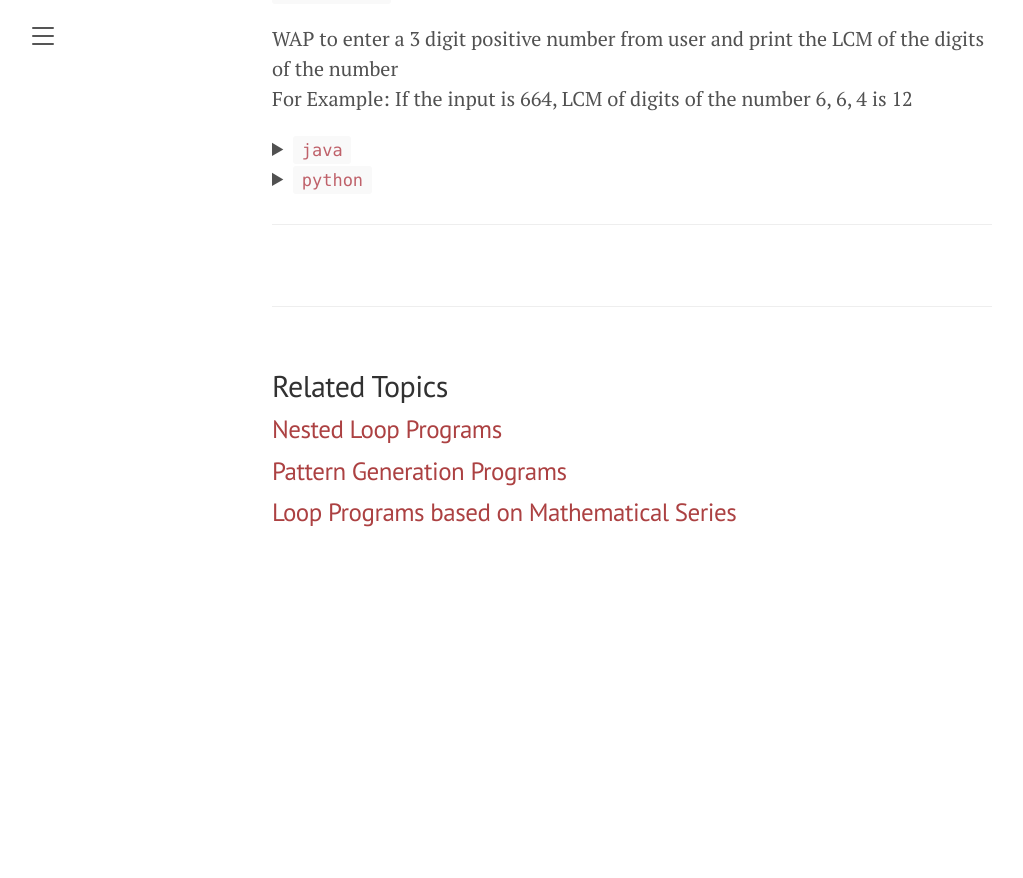
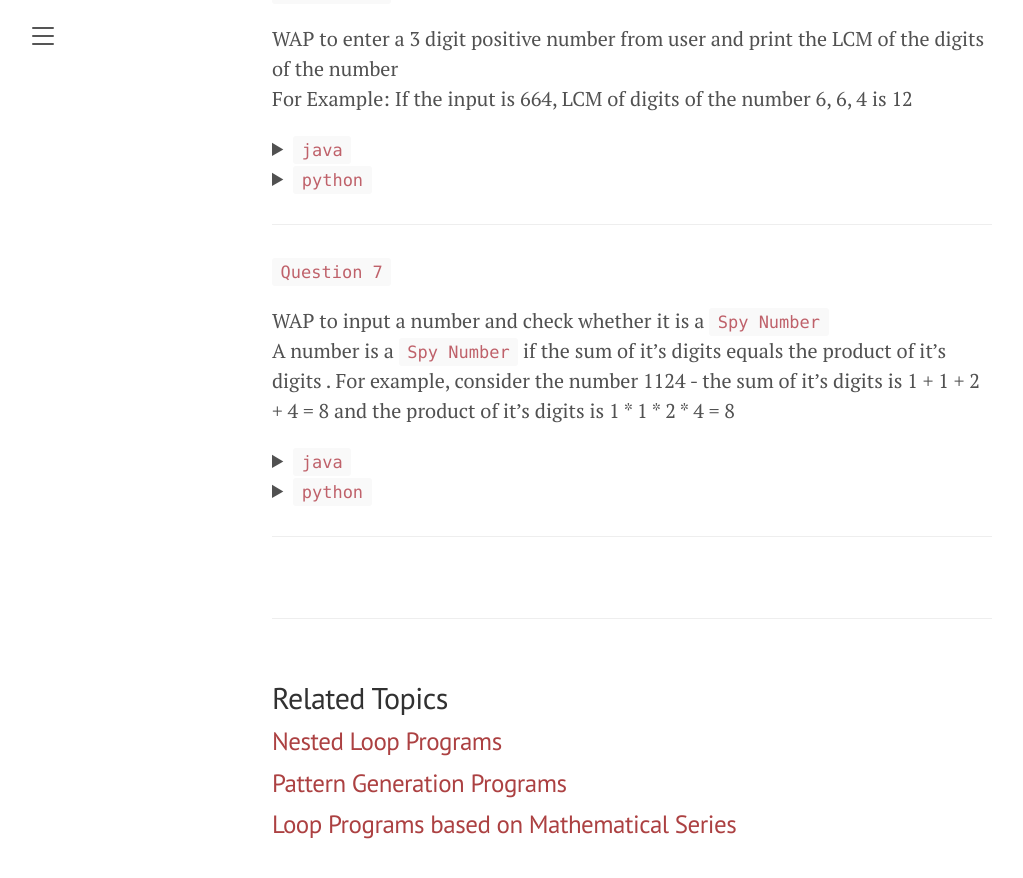
Before and after one commit to banutsav/himucode, a Jekyll site: the page built from docs/_posts/2021-06-19-while-loop.md, in a window 1280 px wide and 900 px high, scrolled down 1744 px. Shown: the top 878 px of the window, without its empty margins (8-1031 px from the left). Built offline with Jekyll 4.4.1, drawn with Linux system fonts in a browser that asks for light colours; before the commit the page ends 2332 px from its top, so only the background shows below that.

Commit message:
added spy number question in while loop section

```diff
--- a/docs/_data/while_loop.yaml
+++ b/docs/_data/while_loop.yaml
@@ -387,3 +387,70 @@ programs:
       lcm += mx
 
     print('LCM is', lcm)
+
+- title: |
+    WAP to input a number and check whether it is a `Spy Number`<br>
+    A number is a `Spy Number` if the sum of it's digits equals the product of it's digits
+    . For example, consider the number 1124 - the sum of it's digits is 1 + 1 + 2 + 4 = 8
+    and the product of it's digits is 1 * 1 * 2 * 4 = 8
+
+  code: |
+
+    import java.util.*;
+    import java.lang.*;
+    public class Test
+    {
+      public static void main()
+      {
+        int n, d, s = 0, p = 1;
+        Scanner sc = new Scanner(System.in);
+        System.out.println("Enter the number: ");
+        n = sc.nextInt();
+
+        // extract digits
+        while (n != 0)
+        {
+            d = n % 10;
+            n = n / 10;
+
+            // calculate sum and product
+            s += d;
+            p *= d;
+        }
+        System.out.println("Sum of digits: " + s);
+        System.out.println("Product of digits: " + p);
+
+        if (s == p)
+        {
+            System.out.println("Spy Number");
+        }
+        else
+        {
+            System.out.println("Not a Spy Number");
+        }
+      }
+    }
+
+  python: |
+
+    # enter the number
+    n = int(input('enter number: '))
+
+    # extract digits
+    s = 0
+    p = 1
+    while n != 0:
+      d = n % 10
+      n = int(n / 10)
+
+      # calculate sum and product
+      s += d
+      p *= d
+
+    print("sum of digits:", s)
+    print("product of digits:", p)
+
+    if s == p:
+      print("Spy Number")
+    else:
+      print("Not a Spy Number")
```
